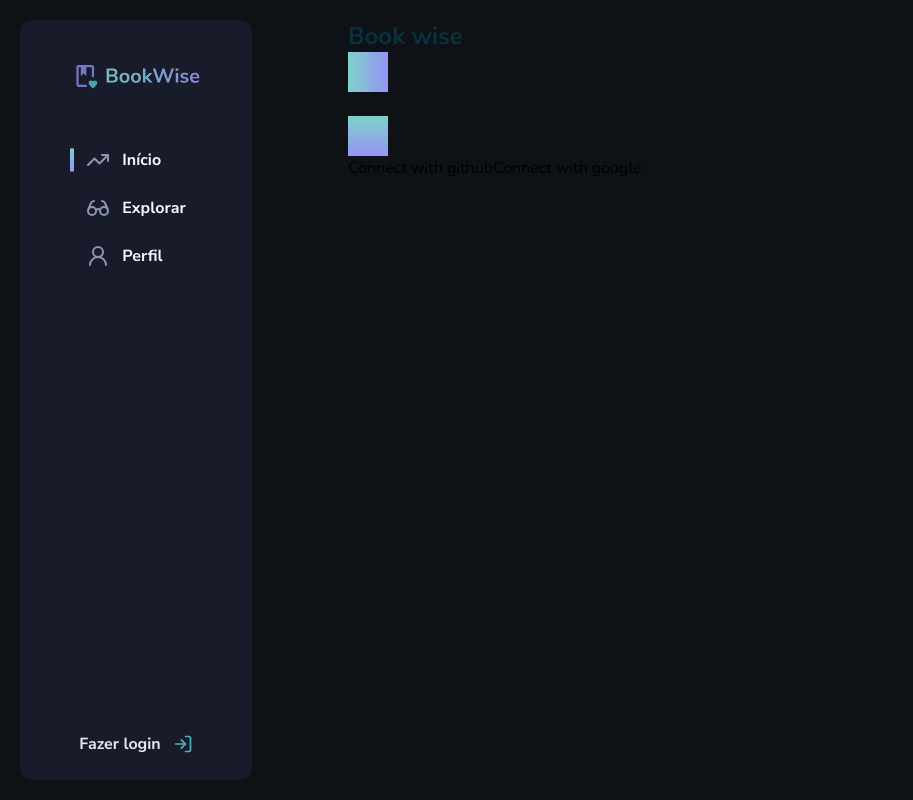
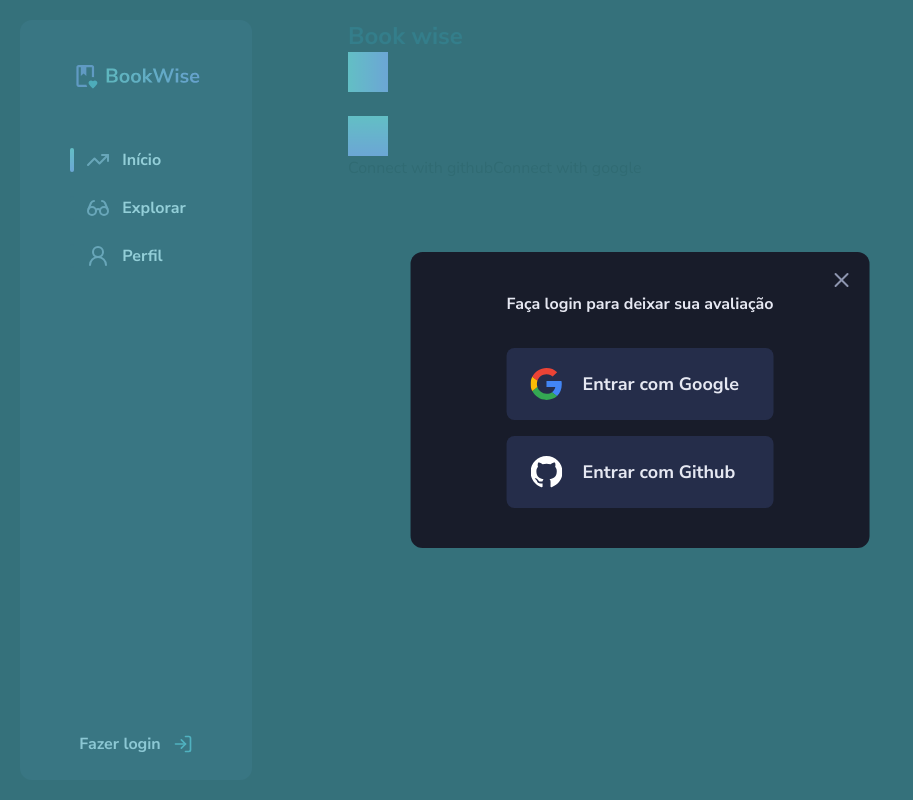
Before and after one commit to bernardodemarco/book-wise, a Next.js app: page / in a window 1280 px wide. Both pictures are taken after a click on the button "Fazer login". Shown: the whole page, without its empty margins (0-913 px from the left). Built offline with nearby package versions, Linux system fonts and the light colour scheme; no server answers.

Commit message:
login modal

```diff
--- a/package.json
+++ b/package.json
@@ -11,6 +11,7 @@
   "dependencies": {
     "@auth/prisma-adapter": "^1.0.1",
     "@prisma/client": "^5.2.0",
+    "@radix-ui/react-dialog": "^1.0.4",
     "@types/node": "20.4.5",
     "@types/react": "18.2.17",
     "@types/react-dom": "18.2.7",
--- a/src/components/ui/sidebar/login-modal.tsx
+++ b/src/components/ui/sidebar/login-modal.tsx
@@ -1,12 +1,46 @@
-import { LogIn } from 'lucide-react'
+'use client'
+
+import { LogIn, X } from 'lucide-react'
+import * as Dialog from '@radix-ui/react-dialog'
+import { AuthCard } from '../auth-card'
+import { GoogleIcon } from '@/assets/icons/GoogleIcon'
+import { GithubIcon } from '@/assets/icons/GithubIcon'
 
 export function LoginModal() {
   return (
+    <Dialog.Root>
+      <Dialog.Trigger asChild>
         <button className="mt-auto flex flex-col items-center gap-4  sm:flex-row sm:gap-3">
           <span className="block text-xs font-bold text-gray-200 sm:text-base sm:max-md:hidden">
             Fazer login
           </span>
           <LogIn className="h-4 w-4 text-green-100 sm:h-5 sm:w-5" />
         </button>
+      </Dialog.Trigger>
+
+      <Dialog.Portal>
+        <Dialog.Overlay className="fixed inset-0 bg-green-100 opacity-60" />
+        <Dialog.Content className="absolute left-1/2 top-1/2 flex -translate-x-1/2 -translate-y-1/2 flex-col gap-8 rounded-xl bg-gray-700 px-24 py-10">
+          <Dialog.Title className="font-bold text-gray-200">
+            Faça login para deixar sua avaliação
+          </Dialog.Title>
+          <div className="space-y-4">
+            <AuthCard socialMedia="google">
+              <GoogleIcon />
+              Entrar com Google
+            </AuthCard>
+            <AuthCard socialMedia="github">
+              <GithubIcon />
+              Entrar com Github
+            </AuthCard>
+          </div>
+          <Dialog.Close asChild>
+            <button className="absolute right-4 top-4">
+              <X className="h6 w-6 text-gray-400" />
+            </button>
+          </Dialog.Close>
+        </Dialog.Content>
+      </Dialog.Portal>
+    </Dialog.Root>
   )
 }
--- a/src/components/ui/sidebar/logout-button.tsx
+++ b/src/components/ui/sidebar/logout-button.tsx
@@ -1,5 +1,8 @@
+'use client'
+
 import { LogOut } from 'lucide-react'
 import { Avatar } from '../Avatar'
+import { signOut } from 'next-auth/react'
 
 interface LogoutButtonProps {
   avatarURL: string
@@ -7,8 +10,15 @@ interface LogoutButtonProps {
 }
 
 export function LogoutButton({ avatarURL, username }: LogoutButtonProps) {
+  function handleLogout() {
+    signOut()
+  }
+
   return (
-    <button className="mt-auto flex flex-col items-center gap-4 sm:flex-row sm:gap-3">
+    <button
+      onClick={handleLogout}
+      className="mt-auto flex flex-col items-center gap-4 sm:flex-row sm:gap-3"
+    >
       <Avatar src={avatarURL} alt="" size="sm" />
       <span className="hidden text-sm font-normal text-gray-200 md:block">
         {username}
```
Also changed, not shown: 1 other file (tests, documents, lock files or other folders). Lines whose indentation alone changed are shown as unchanged.
